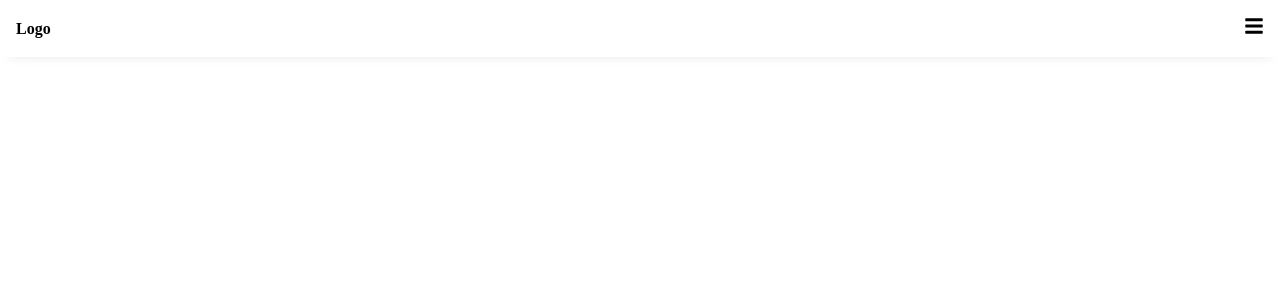
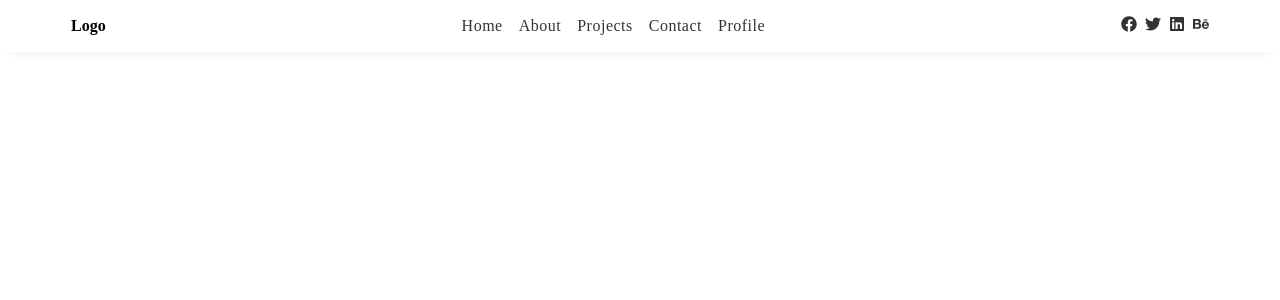
Before and after one commit to miawithcode/react-navbar, a React (Vite) app: page / in a window 1280 px wide. Shown: the top 300 px of the page. Built offline with nearby package versions, Linux system fonts and the light colour scheme.

Commit message:
feat: add social links and big screen style

```diff
--- a/src/Navbar.jsx
+++ b/src/Navbar.jsx
@@ -42,6 +42,17 @@ const Navbar = () => {
             })}
           </ul>
         </div>
+
+        <ul className='social-links'>
+          {social.map((social) => {
+            const { id, url, icon } = social;
+            return (
+              <li key={id}>
+                <a href={url}>{icon}</a>
+              </li>
+            );
+          })}
+        </ul>
       </div>
     </nav>
   );
--- a/src/index.css
+++ b/src/index.css
@@ -4,6 +4,10 @@
   padding: 0;
   margin: 0;
   box-sizing: border-box;
+}
+
+ul {
+  list-style-type: none;
 }
 
 nav {
@@ -27,12 +31,12 @@ nav {
 .links a {
   text-decoration: none;
   text-transform: capitalize;
-  color: rgba(0, 0, 0, .8);
+  color: rgba(0, 0, 0, 0.8);
   font-size: 1rem;
   letter-spacing: 0.5px;
   display: block;
   padding: 0.5rem 1rem;
-  transition: all .3s cubic-bezier(0,0,.5,1);
+  transition: all 0.3s cubic-bezier(0, 0, 0.5, 1);
 }
 
 .links a:hover {
@@ -41,5 +45,55 @@ nav {
 
 .links-container {
   overflow: hidden;
-  transition: all .3s cubic-bezier(0,0,.5,1)
+  transition: all 0.3s cubic-bezier(0, 0, 0.5, 1);
 }
+
+.social-links {
+  display: none;
+}
+
+@media screen and (min-width: 768px) {
+  .nav-header {
+    padding: 0;
+  }
+
+  .nav-toggle {
+    display: none;
+  }
+
+  .nav-center {
+    max-width: 1170px;
+    margin: 0 auto;
+    display: flex;
+    align-items: center;
+    justify-content: space-between;
+    padding: 1rem;
+  }
+
+  .links-container {
+    height: auto!important;
+  }
+
+  .links {
+    display: flex;
+    gap: 1rem;
+  }
+
+  .links a {
+    padding: 0;
+  }
+
+  .social-links {
+    display: flex;
+    gap: 0.5rem
+  }
+
+  .social-links a {
+    color: rgba(0, 0, 0, 0.8);
+    transition: all 0.3s cubic-bezier(0, 0, 0.5, 1);
+  }
+
+  .social-links a:hover {
+    color: #000000;
+  }
+}
```
